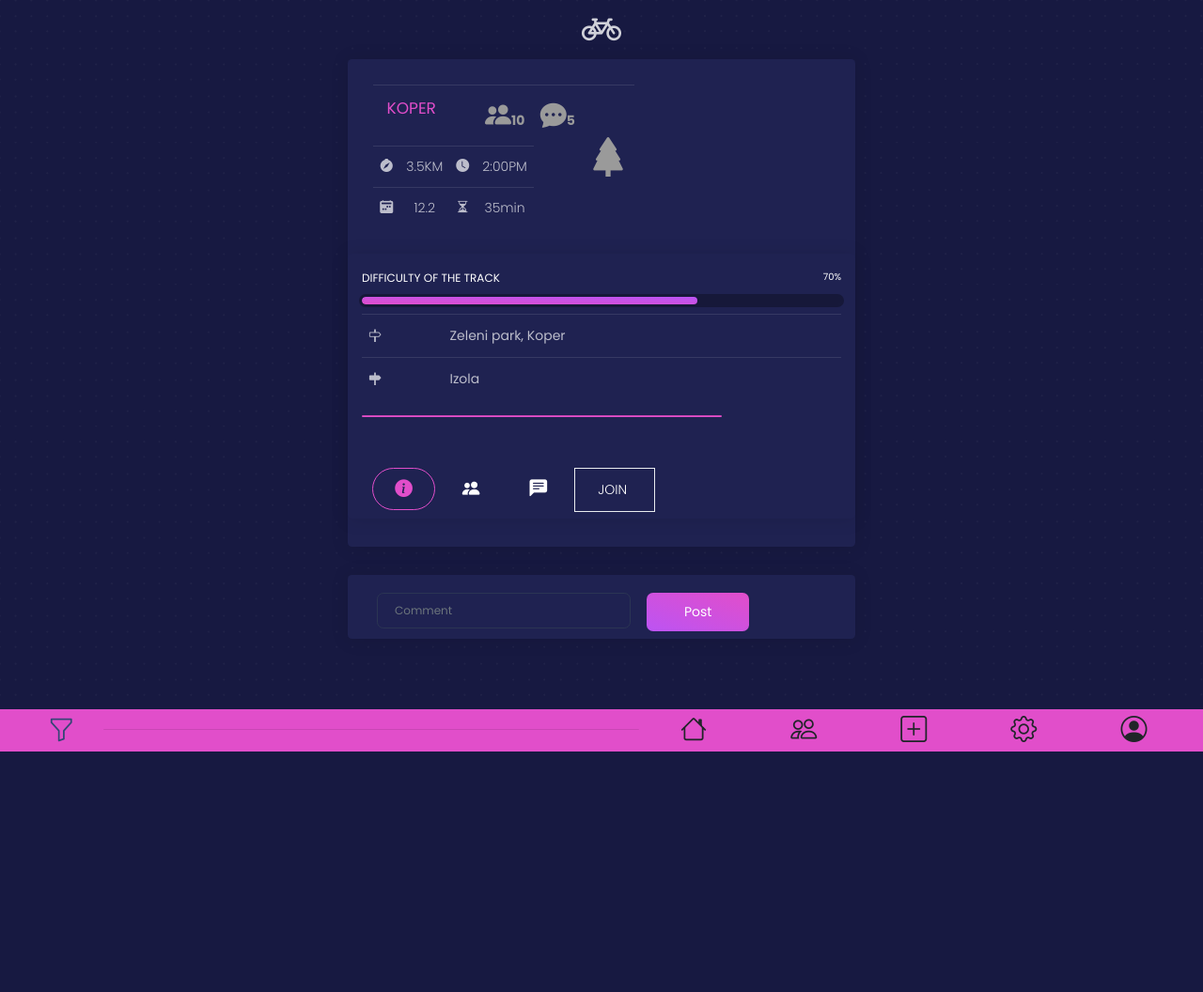
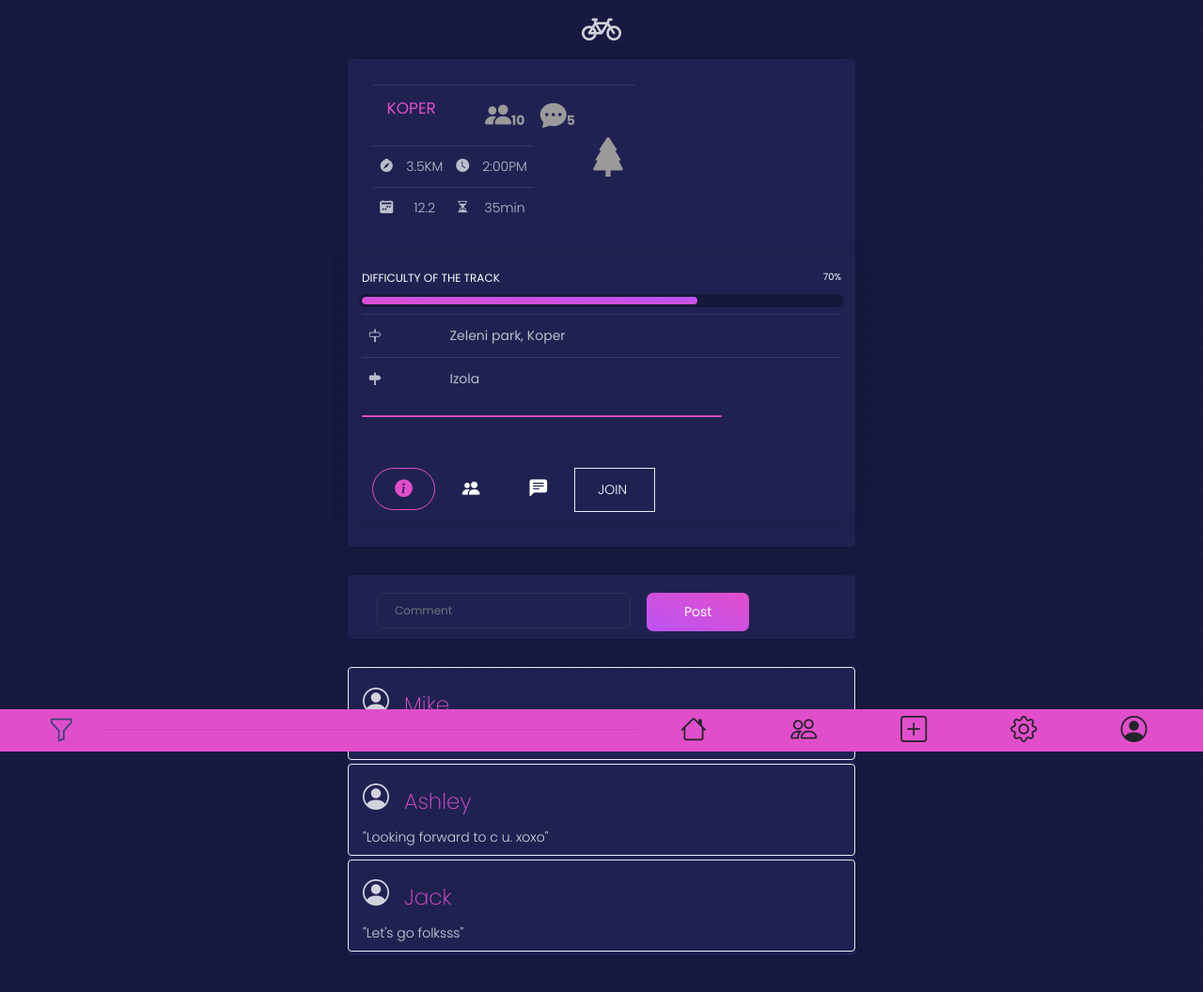
Before and after one commit to kristoffabjan/Bike_buddy, a website: page activity_profile.html in a window 1280 px wide. Shown: the whole page at 94% size. Before the commit the page ends 800 px from the top, so only its background shows below. Drawn offline with nearby package versions, Linux system fonts and the light colour scheme.

Commit message:
activity profile added

```diff
--- a/activity_profile.html
+++ b/activity_profile.html
@@ -8,7 +8,7 @@
   <link rel="apple-touch-icon" sizes="76x76" href="./assets/img/apple-icon.png">
   <link rel="icon" type="image/png" href="./assets/img/favicon.png">
   <title>
-    Bike buddy app
+    Activity
   </title>
   <!--     Fonts and icons     -->
   <link href="https://fonts.googleapis.com/css?family=Poppins:200,300,400,600,700,800" rel="stylesheet" />
@@ -190,6 +190,31 @@
                             </form>
                         </div>
                     </div>
+
+                    <div class="card" >
+                        <div class="card-header border rounded  mb-1" id="headingOne">
+                            <div class="d-flex">
+                                <i class="bi bi-person-circle fa-2x mr-3"></i>
+                                <h3 class="card-title mt-2" style = "color:#e14eca;"> Mike</h3>
+                            </div>
+                            <p class="card-text mb-2">"Bring some extra clothes for me please."</p>
+                        </div>
+                        <div class="card-header border rounded  mb-1" id="headingOne">
+                            <div class="d-flex">
+                                <i class="bi bi-person-circle fa-2x mr-3"></i>
+                                <h3 class="card-title mt-2" style = "color:#e14eca;"> Ashley</h3>
+                            </div>
+                            <p class="card-text mb-2">"Looking forward to c u. xoxo"</p>
+                        </div>
+                        <div class="card-header border rounded  mb-1" id="headingOne">
+                            <div class="d-flex">
+                                <i class="bi bi-person-circle fa-2x mr-3"></i>
+                                <h3 class="card-title mt-2" style = "color:#e14eca;"> Jack</h3>
+                            </div>
+                            <p class="card-text mb-2">"Let's go folksss"</p>
+                        </div>
+                    </div>
+
                 </div>
 
             </div>
```
Lines whose indentation alone changed are shown as unchanged.
